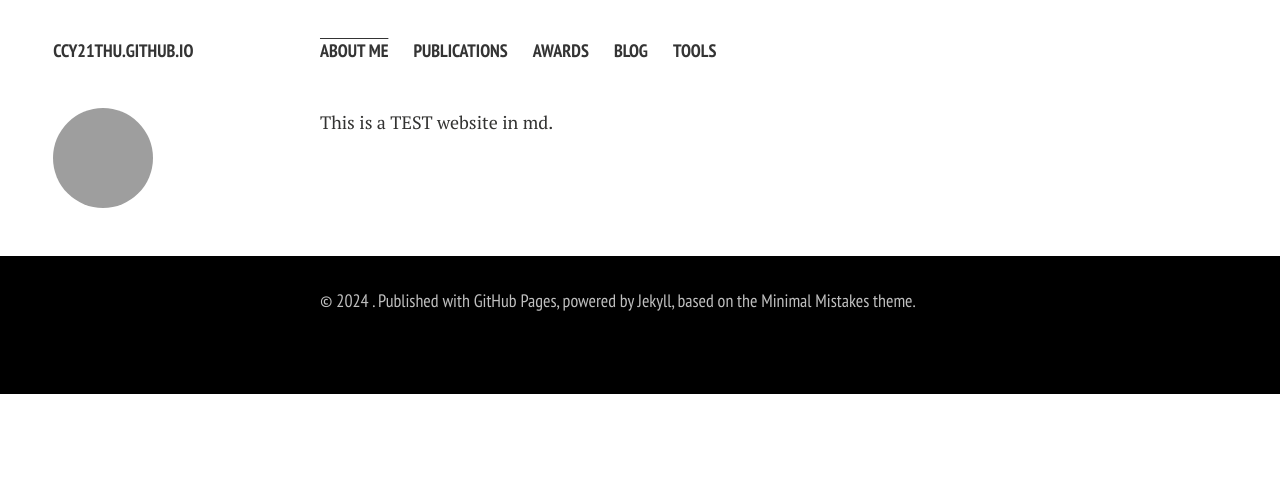
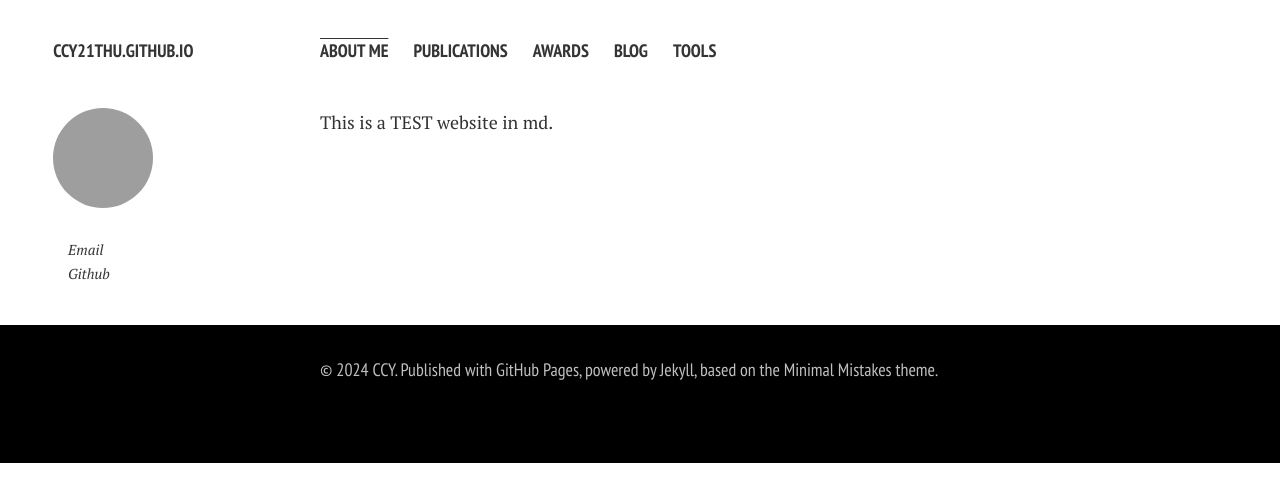
Before and after one commit to ccy23thu/ccy21thu.github.io, a Jekyll site: the page built from README.md, in a window 1280 px wide. Shown: the top 502 px of the page. Built offline with Jekyll 4.4.1, drawn with Linux system fonts in a browser that asks for light colours; nearby versions of some CDN libraries; some web fonts are replaced; our own code applies the rules of GitHub Pages for plain Markdown files; comment, search, counter and statistics services are not loaded; a style sheet for code colours, icons or effects is not loaded; part of the change alters nothing that is shown.

Commit message:
Update _config.yml

```diff
--- a/_config.yml
+++ b/_config.yml
@@ -1,4 +1,8 @@
-name: CCY
+owner:
+  name: CCY
+  avatar:
+  email: cuicy21@mails.tsinghua.edu.cn
+  github: ccy23thu
 
 url: https://ccy23thu.github.io
 markdown: kramdown
```
